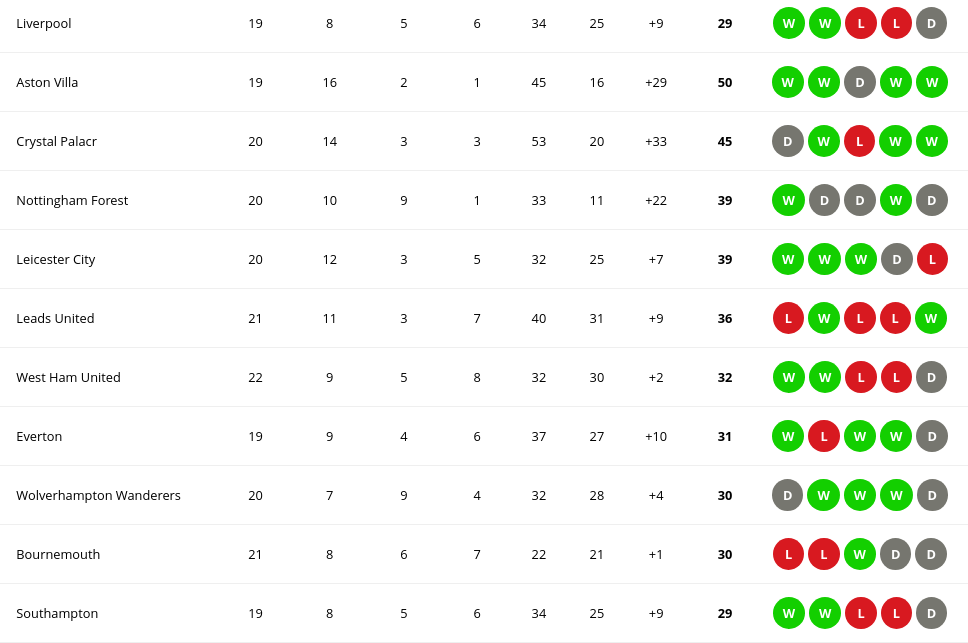
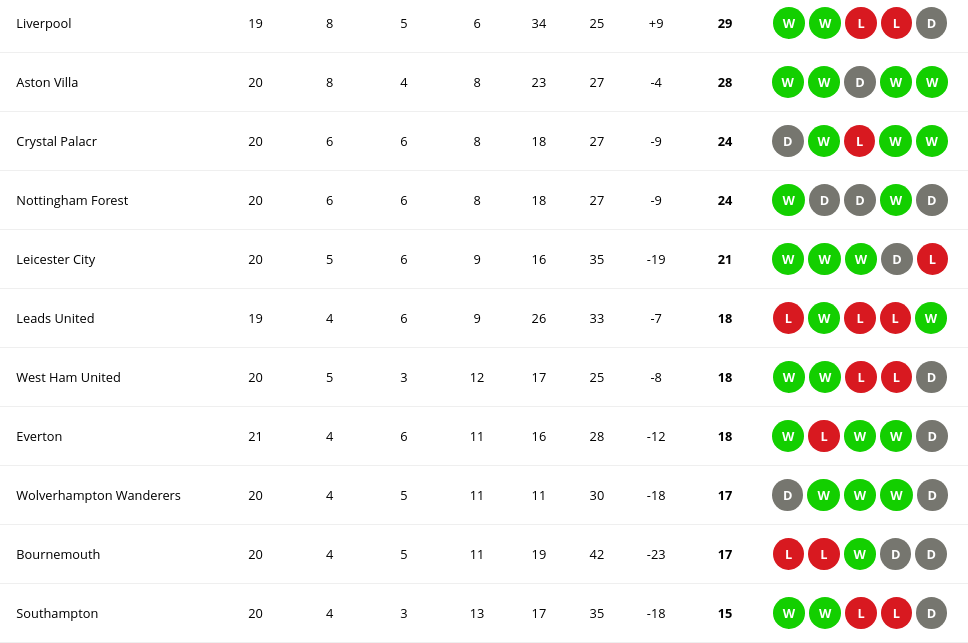
Before and after one commit to Kwagei/premier-league-css-divinestylus, a plain HTML site: page index.html in a window 1280 px wide. Shown: the part 628-1271 px from the top of the page, 229-1197 px from the left. Drawn offline with Linux system fonts and the light colour scheme.

Commit message:
Update index.html

```diff
--- a/index.html
+++ b/index.html
@@ -198,14 +198,14 @@
                     <td class="icon-container icon"><i class="fa-solid fa-chevron-down "></i></td>
                     <td>11</td>
                     <td class="team"><img src="./images/astonvilla.png" alt="astonvilla" class="logo"><p>Aston Villa</p></td>
-                    <td>19</td>
-                    <td>16</td>
-                    <td>2</td>
-                    <td>1</td>
-                    <td>45</td>
-                    <td>16</td>
-                    <td>+29</td>
-                    <td><strong>50</strong></td>
+                    <td>20</td>
+                    <td>8</td>
+                    <td>4</td>
+                    <td>8</td>
+                    <td>23</td>
+                    <td>27</td>
+                    <td>-4</td>
+                    <td><strong>28</strong></td>
                     <td class="points"><strong><a href="" class="win">W</a><a href="" class="win">W</a><a href="" class="draw">D</a><a href="" class="win">W</a><a href="" class="win">W</a></strong></td>
                     <td><img src="./images/leicestercity.png" alt="leicestercity" class="logo2"></td>
                 </tr>
@@ -215,13 +215,13 @@
                     <td>12</td>
                     <td class="team"><img src="./images/crystalpalace.png" alt="crystalpalace" class="logo"><p>Crystal Palacr</p></td>
                     <td>20</td>
-                    <td>14</td>
-                    <td>3</td>
-                    <td>3</td>
-                    <td>53</td>
-                    <td>20</td>
-                    <td>+33</td>
-                    <td><strong>45</strong></td>
+                    <td>6</td>
+                    <td>6</td>
+                    <td>8</td>
+                    <td>18</td>
+                    <td>27</td>
+                    <td>-9</td>
+                    <td><strong>24</strong></td>
                     <td class="points"><strong><a href="" class="draw">D</a><a href="" class="win">W</a><a href="" class="loss">L</a><a href="" class="win">W</a><a href="" class="win">W</a></strong></td>
                     <td><img src="./images/manunitedlogo.png" alt="manunitedlogo" class="logo2"></td>
                 </tr>
@@ -231,13 +231,13 @@
                     <td>13</td>
                     <td class="team"><img src="./images/nottinghamforest.png" alt="nottinghamforest" class="logo"><p>Nottingham Forest</p></td>
                     <td>20</td>
-                    <td>10</td>
-                    <td>9</td>
-                    <td>1</td>
-                    <td>33</td>
-                    <td>11</td>
-                    <td>+22</td>
-                    <td><strong>39</strong></td>
+                    <td>6</td>
+                    <td>6</td>
+                    <td>8</td>
+                    <td>18</td>
+                    <td>27</td>
+                    <td>-9</td>
+                    <td><strong>24</strong></td>
                     <td class="points"><strong><a href="" class="win">W</a><a href="" class="draw">D</a><a href="" class="draw">D</a><a href="" class="win">W</a><a href="" class="draw">D</a></strong></td>
                     <td><img src="./images/leadsunitedlogo.png" alt="leadsunitedlogo" class="logo2"></td>
                 </tr>
@@ -247,13 +247,13 @@
                     <td>14</td>
                     <td class="team"><img src="./images/leicestercity.png" alt="leicestercity" class="logo"><p>Leicester City</p></td>
                     <td>20</td>
-                    <td>12</td>
-                    <td>3</td>
                     <td>5</td>
-                    <td>32</td>
-                    <td>25</td>
-                    <td>+7</td>
-                    <td><strong>39</strong></td>
+                    <td>6</td>
+                    <td>9</td>
+                    <td>16</td>
+                    <td>35</td>
+                    <td>-19</td>
+                    <td><strong>21</strong></td>
                     <td class="points"><strong><a href="" class="win">W</a><a href="" class="win">W</a><a href="" class="win">W</a><a href="" class="draw">D</a><a href="" class="loss">L</a></strong></td>
                     <td><img src="./images/astonvilla.png" alt="astonvilla" class="logo2"></td>
                 </tr>
@@ -262,14 +262,14 @@
                     <td class="icon-container icon"><i class="fa-solid fa-chevron-down "></i></td>
                     <td>15</td>
                     <td class="team"><img src="./images/leadsunitedlogo.png" alt="leadsunitedlogo" class="logo"><p>Leads United</p></td>
-                    <td>21</td>
-                    <td>11</td>
-                    <td>3</td>
-                    <td>7</td>
-                    <td>40</td>
-                    <td>31</td>
-                    <td>+9</td>
-                    <td><strong>36</strong></td>
+                    <td>19</td>
+                    <td>4</td>
+                    <td>6</td>
+                    <td>9</td>
+                    <td>26</td>
+                    <td>33</td>
+                    <td>-7</td>
+                    <td><strong>18</strong></td>
                     <td class="points"><strong><a href="" class="loss">L</a><a href="" class="win">W</a><a href="" class="loss">L</a><a href="" class="loss">L</a><a href="" class="win">W</a></strong></td>
                     <td><img src="./images/nottinghamforest.png" alt="nottinghamforest" class="logo2"></td>
                 </tr>
@@ -278,14 +278,14 @@
                     <td class="icon-container icon"><i class="fa-solid fa-chevron-down "></i></td>
                     <td>16</td>
                     <td class="team"><img src="./images/westhamunited.png" alt="westhamunited" class="logo"><p>West Ham United</p></td>
-                    <td>22</td>
-                    <td>9</td>
+                    <td>20</td>
                     <td>5</td>
-                    <td>8</td>
-                    <td>32</td>
-                    <td>30</td>
-                    <td>+2</td>
-                    <td><strong>32</strong></td>
+                    <td>3</td>
+                    <td>12</td>
+                    <td>17</td>
+                    <td>25</td>
+                    <td>-8</td>
+                    <td><strong>18</strong></td>
                     <td class="points"><strong><a href="" class="win">W</a><a href="" class="win">W</a><a href="" class="loss">L</a><a href="" class="loss">L</a><a href="" class="draw">D</a></strong></td>
                     <td><img src="./images/newcastlelogo.png" alt="newcastlelogo" class="logo2"></td>
                 </tr>
@@ -294,14 +294,14 @@
                     <td class="icon-container icon"><i class="fa-solid fa-chevron-down "></i></td>
                     <td>17</td>
                     <td class="team"><img src="./images/everton.png" alt="everton" class="logo"><p>Everton</p></td>
-                    <td>19</td>
-                    <td>9</td>
+                    <td>21</td>
                     <td>4</td>
                     <td>6</td>
-                    <td>37</td>
-                    <td>27</td>
-                    <td>+10</td>
-                    <td><strong>31</strong></td>
+                    <td>11</td>
+                    <td>16</td>
+                    <td>28</td>
+                    <td>-12</td>
+                    <td><strong>18</strong></td>
                     <td class="points"><strong><a href="" class="win">W</a><a href="" class="loss">L</a><a href="" class="win">W</a><a href="" class="win">W</a><a href="" class="draw">D</a></strong></td>
                     <td><img src="./images/liverpoollogo.png" alt="liverpoollogo" class="logo2"></td>
                 </tr>
@@ -311,13 +311,13 @@
                     <td>18</td>
                     <td class="team"><img src="./images/wolverhamptonwanderers.png" alt="wolverhamptonwanderers" class="logo"><p>Wolverhampton Wanderers</p></td>
                     <td>20</td>
-                    <td>7</td>
-                    <td>9</td>
                     <td>4</td>
-                    <td>32</td>
-                    <td>28</td>
-                    <td>+4</td>
-                    <td><strong>30</strong></td>
+                    <td>5</td>
+                    <td>11</td>
+                    <td>11</td>
+                    <td>30</td>
+                    <td>-18</td>
+                    <td><strong>17</strong></td>
                     <td class="points"><strong><a href="" class="draw">D</a><a href="" class="win">W</a><a href="" class="win">W</a><a href="" class="win">W</a><a href="" class="draw">D</a></strong></td>
                     <td><img src="./images/southampton.png" alt="southampton" class="logo2"></td>
                 </tr>
@@ -326,14 +326,14 @@
                     <td class="icon-container icon"><i class="fa-solid fa-chevron-down "></i></td>
                     <td>19</td>
                     <td class="team"><img src="./images/bournemouth.png" alt="bournemouth" class="logo"><p>Bournemouth</p></td>
-                    <td>21</td>
-                    <td>8</td>
-                    <td>6</td>
-                    <td>7</td>
-                    <td>22</td>
-                    <td>21</td>
-                    <td>+1</td>
-                    <td><strong>30</strong></td>
+                    <td>20</td>
+                    <td>4</td>
+                    <td>5</td>
+                    <td>11</td>
+                    <td>19</td>
+                    <td>42</td>
+                    <td>-23</td>
+                    <td><strong>17</strong></td>
                     <td class="points"><strong><a href="" class="loss">L</a><a href="" class="loss">L</a><a href="" class="win">W</a><a href="" class="draw">D</a><a href="" class="draw">D</a></strong></td>
                     <td><img src="./images/newcastlelogo.png" alt="newcastlelogo" class="logo2"></td>
                 </tr>
@@ -342,14 +342,14 @@
                     <td class="icon-container icon"><i class="fa-solid fa-chevron-down "></i></td>
                     <td>20</td>
                     <td class="team"><img src="./images/southampton.png" alt="southampton" class="logo"><p>Southampton</p></td>
-                    <td>19</td>
-                    <td>8</td>
-                    <td>5</td>
-                    <td>6</td>
-                    <td>34</td>
-                    <td>25</td>
-                    <td>+9</td>
-                    <td><strong>29</strong></td>
+                    <td>20</td>
+                    <td>4</td>
+                    <td>3</td>
+                    <td>13</td>
+                    <td>17</td>
+                    <td>35</td>
+                    <td>-18</td>
+                    <td><strong>15</strong></td>
                     <td class="points"><strong><a href="" class="win">W</a><a href="" class="win">W</a><a href="" class="loss">L</a><a href="" class="loss">L</a><a href="" class="draw">D</a></strong></td>
                     <td><img src="./images/wolverhamptonwanderers.png" alt="wolverhamptonwanderers" class="logo2"></td>
                 </tr>
```
